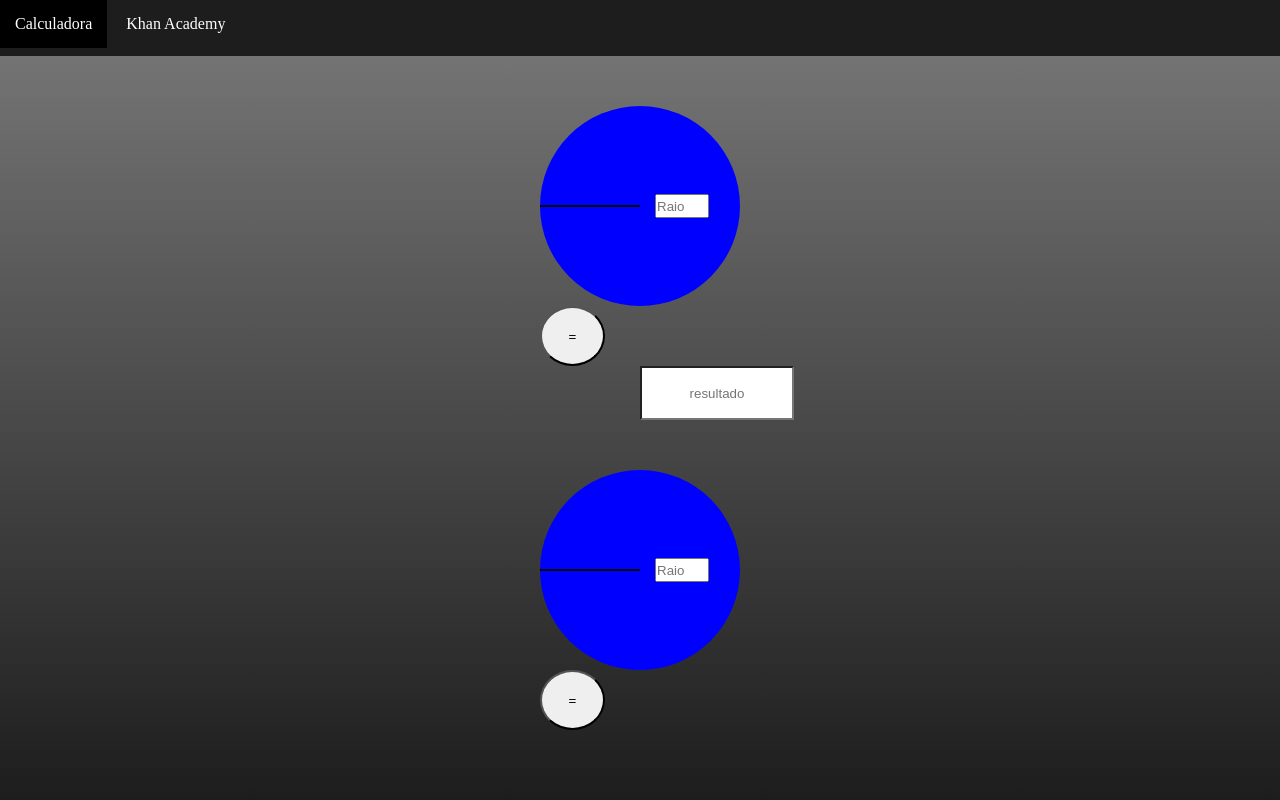
After one commit to BrunoOliveira0719/fair_of_sciences, a Flask app: page /circle in a window 1280 px wide. The commit adds this page. Run offline with Flask 3, Linux system fonts and the light colour scheme.

Commit message:
init_page_circle

```diff
--- a/app.py
+++ b/app.py
@@ -124,6 +124,21 @@ def page_formulas():
     display = ""
     return render_template("Khan_Academy/formulas.html", display=display)
 
+@app.route('/circle', methods=['GET', 'POST'])
+def page_circle():
+    display = ''
+
+    if request.method == 'POST':
+        button = request.form.get('button')
+
+        if button == "circulo":
+                circulo = request.form.get("radius")
+                if circulo:
+                    display = fm.circle_area(float(circulo))
+                else:
+                    display = ""
+
+    return render_template('Khan_Academy/circle.html', display=display)
 
 if __name__ == "__main__":
     app.run(debug=True)
--- a/formulas.py
+++ b/formulas.py
@@ -81,6 +81,9 @@ def trapezoid_area(b_base, heigth, B_base):
 def circle_area(ray):
     return str(3.14*(ray**2))
 
+def find_radius(circumference):
+    return circumference / (2 * 3,14)
+
 def diamond_area(D_diagonal, d_diagonal):
     return str((D_diagonal * d_diagonal)/ 2)
 
--- a/templates/Calculadora_Cientifica.html
+++ b/templates/Calculadora_Cientifica.html
@@ -21,7 +21,7 @@
                     <div class="menu_dropdown">
                         <a href="/Area">Área</a>
                         <a href="/pitagoras">pitagoras</a>
-                        <a href="#"></a>
+                        <a href="/circle">circulo</a>
                     </div>
                 </li>
             </ul>
--- a/templates/Khan_Academy/Area.html
+++ b/templates/Khan_Academy/Area.html
@@ -20,7 +20,7 @@
                     <div class="menu_dropdown">
                         <a href="/Area">Área</a>
                         <a href="/pitagoras">pitagoras</a>
-                        <a href="#"></a>
+                        <a href="/circle">circulo</a>
                     </div>
                 </li>
             </ul>
@@ -89,5 +89,4 @@
         </tr>
     </div>
 </body>
-
 </html>
--- /dev/null
+++ b/templates/Khan_Academy/circle.html
@@ -0,0 +1,52 @@
+<!DOCTYPE html>
+<html lang="pt-br">
+<head>
+    <meta charset="UTF-8">
+    <meta name="viewport" content="width=device-width, initial-scale=1.0">
+    <link rel="stylesheet" href="static/Khan_Academy/area.css">
+    <title>Circle</title>
+</head>
+<body>
+    <div class="nav">
+        <nav>
+            <ul>
+                <li>
+                    <a href="/">Calculadora</a>
+                </li>
+                <li class="dropdown">
+                    <a href="">Khan Academy</a>
+                    <div class="menu_dropdown">
+                        <a href="/Area">Área</a>
+                        <a href="/pitagoras">pitagoras</a>
+                        <a href="/circle">circulo</a>
+                    </div>
+                </li>
+            </ul>
+    </div>
+    <div class="body">
+        <tr>
+            <form action="/circle" method="post">
+                <div class="shape2">
+                    <div class="radius"></div>
+                    <input class="baixo" type="text" name="radius" placeholder="Raio">
+                </div>
+                <button class="butao" name="button" value="circulo">=</button>
+            </form>
+        </tr>
+    </div>
+    <input type="text" class="display_area" value="{{display}}" placeholder="resultado" readonly>
+    <div class="body">
+            <form action="/Circle" method="post">
+                <div class="shape2">
+                    <div class="radius"></div>
+                    <input class="baixo" type="text" name="radius" placeholder="Raio">
+                </div>
+                <button class="butao" name="button" value="circulo">=</button>
+            </form>
+            <tr>
+
+        </tr>
+    </div>
+</body>
+
+</html>
--- a/templates/Khan_Academy/formulas.html
+++ b/templates/Khan_Academy/formulas.html
@@ -21,6 +21,7 @@
                         <a href="/Area">Área</a>
                         <a href="/pitagoras">pitagoras</a>
                         <a href="/formulas">Bhaskara</a>
+                        <a href="/circle">circulo</a>
                     </div>
                 </li>
             </ul>
--- a/templates/Khan_Academy/pitagoras.html
+++ b/templates/Khan_Academy/pitagoras.html
@@ -18,7 +18,7 @@
                     <div class="menu_dropdown">
                         <a href="/Area">Área</a>
                         <a href="/pitagoras">pitagoras</a>
-                        <a href="#"></a>
+                        <a href="/circle">circulo</a>
                     </div>
                 </li>
             </ul>
--- a/templates/main.html
+++ b/templates/main.html
@@ -21,7 +21,7 @@
                     <div class="menu_dropdown">
                         <a href="/Area">Área</a>
                         <a href="/pitagoras">pitagoras</a>
-                        <a href="#"></a>
+                        <a href="/circle">circulo</a>
                     </div>
                 </li>
 
```
Also changed, not shown: calcula.py (+10 -0 lines).
